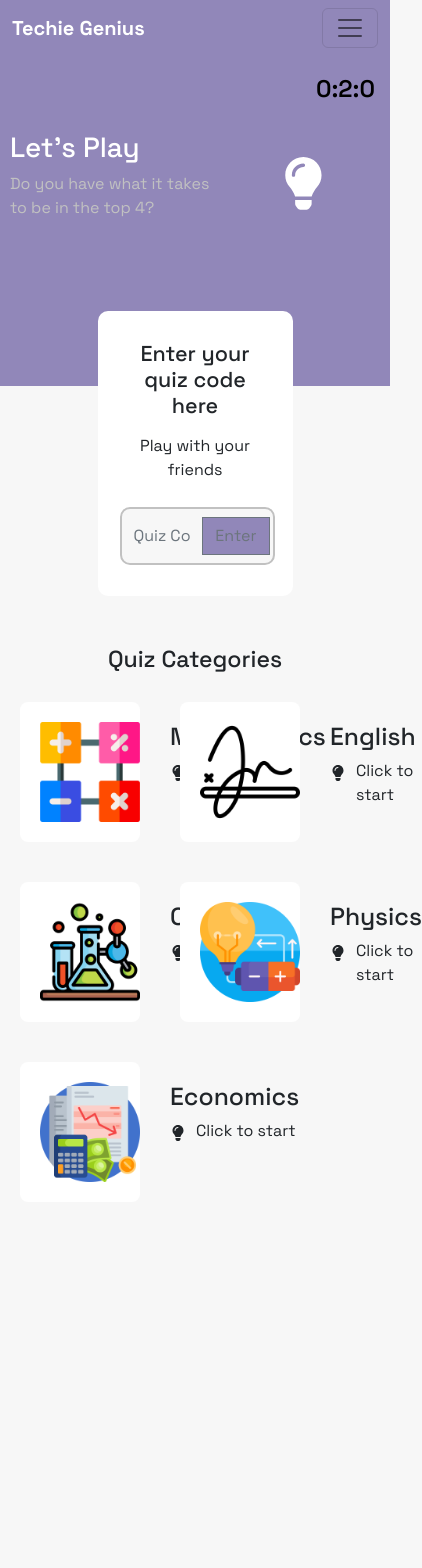
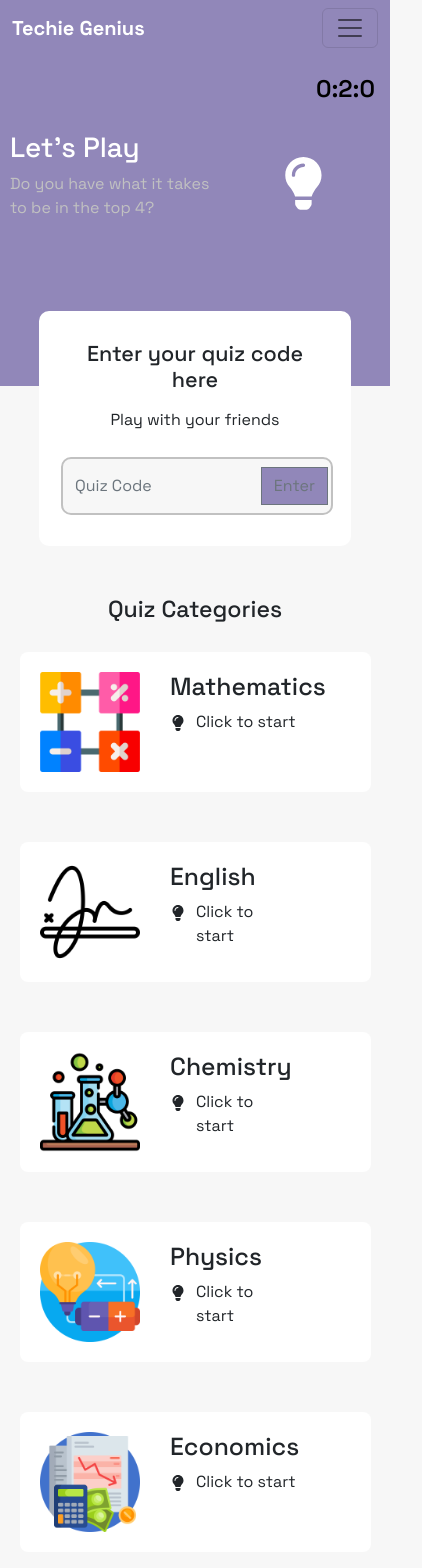
Before and after one commit to Uchechukwu10/techie-genius, a React (Create React App) app: page / in a window 390 px wide. Shown: the top 1568 px of the page, 422 px wide, since content can reach past the window. Before the commit the page ends 1222 px from the top, so only its background shows below. Built offline with nearby package versions, Linux system fonts and the light colour scheme.

Commit message:
add responsiveness and add more features

```diff
--- a/src/App.css
+++ b/src/App.css
@@ -76,6 +76,16 @@ body {
     right: 0;
     top: 0;
 }
+@media only screen and (max-width: 600px) {
+    .categories {
+        display: flex;
+        flex-direction: column;
+        gap: 10px;
+    }
+    .banner-box {
+        width: 80%;
+    }
+}
 
 
 
@@ -92,6 +102,7 @@ body {
     padding: 20px 100px 20px 20px;
     border-radius: 8px;
     margin: 20px;
+    /* pointer-events: none; */
 }
 .category-sub {
     display: flex;
@@ -100,6 +111,11 @@ body {
 .completed {
     background-color:#898989;
     opacity: 50%;
+}
+@media only screen and (max-width: 600px) {
+    .category {
+        width: 90%;
+    }
 }
 
 /****************** Question View ********************/
--- a/src/App.js
+++ b/src/App.js
@@ -1,4 +1,4 @@
-import {React, useState, useContext, useEffect} from 'react';
+import {React, useState } from 'react';
 import './App.css';
 import 'bootstrap/dist/css/bootstrap.min.css';
 import HomePage from './components/HomePage';
@@ -20,9 +20,9 @@ function App() {
   let interval;
 
   const startTimer = () => {
+    setGameState('readytoplay');
     const future = new Date().getTime();
     const deadline = future + 120000;
-    console.log(future);
 
     interval = setInterval(() => {
       const now = new Date().getTime();
@@ -36,8 +36,7 @@ function App() {
 
       if (distance < 0) {
         // Stop Timer
-
-        clearInterval(interval.current);
+        clearInterval(interval);
       } else {
         // Update Timer
         setTimerHours(hours.toLocaleString('en-US', {minimumIntegerDigits: 2, useGrouping:false}));
@@ -52,8 +51,9 @@ function App() {
   return (
     <div className="App">
       <NavBar />
-      <QuizContext.Provider value={{ gameState, setGameState, score, setScore, timerHours, timerMinutes, timerSeconds, timeLeft, category, setCategory, completed, setCompleted }}>
+      <QuizContext.Provider value={{ gameState, setGameState, score, setScore, timerHours, timerMinutes, timerSeconds, timeLeft, setTimeLeft, category, setCategory, completed, setCompleted }}>
       {gameState==='start' && <HomePage startTimer={startTimer}/>}
+      {gameState==='readytoplay' && <HomePage startTimer={startTimer}/>}
       {gameState==='playing' && <QuestionView />}
       {gameState==='end' && <EndQuiz />}
       </QuizContext.Provider>
--- a/src/components/EndQuiz.js
+++ b/src/components/EndQuiz.js
@@ -3,10 +3,14 @@ import { QuizContext } from '../assets/Contexts';
 
 
 const EndQuiz = () => {
-  const {gameState, setGameState} = useContext(QuizContext);
-  const { score, setScore } = useContext(QuizContext);
+  const { setGameState} = useContext(QuizContext);
+  const { score } = useContext(QuizContext);
+  const { setCompleted } = useContext(QuizContext);
+  const { setTimeLeft } = useContext(QuizContext);
+  setCompleted(['Mathematics', 'English', 'Physics', 'Chemistry', 'Economics']);
 
   const returnHome = () => {
+    setTimeLeft(0);
     setGameState('start');
   }
   return (
--- a/src/components/HomePage.js
+++ b/src/components/HomePage.js
@@ -1,11 +1,10 @@
-import React, { useContext } from 'react';
+import React, { useContext, useEffect } from 'react';
 import { QuizContext } from '../assets/Contexts';
 import { FaLightbulb } from 'react-icons/fa';
 import Form from 'react-bootstrap/Form';
 import InputGroup from 'react-bootstrap/InputGroup';
 import Button from 'react-bootstrap/Button';
 import Category from './Category';
-import NavBar from './NavBar';
 import maths from '../assets/images/maths.png';
 import english from '../assets/images/signature.png';
 import chemistry from '../assets/images/chemistry.png';
@@ -44,12 +43,14 @@ const HomePage = (props) => {
 
     const { gameState, setGameState } = useContext(QuizContext);
     const { timerHours, timerMinutes, timerSeconds, timeLeft } = useContext(QuizContext);
-    const { category, setCategory } = useContext(QuizContext);
+    const { setCategory } = useContext(QuizContext);
 
+    useEffect(() => {
+        if (timeLeft < 0 && timeLeft > -2000) {
+            setGameState('end');
+        }
+    });
 
-    const startGame = () => {
-        setGameState("playing");
-    }
   return (
     <div>
         <div className='banner' id='banner'>
@@ -62,6 +63,10 @@ const HomePage = (props) => {
                 }
             </div>
         </div>
+        {gameState==='readytoplay' ?
+        <div className='banner-box'>
+            <h4>Your Quiz is Going on Now, Goodluck!</h4>
+        </div> :
         <div className='banner-box'>
             <h4>Enter your quiz code here</h4>
             <p>Play with your friends</p>
@@ -76,7 +81,7 @@ const HomePage = (props) => {
                 Enter
                 </Button>
             </InputGroup>
-        </div>
+        </div>}
         <h3 className='categories-title'>Quiz Categories</h3>
         <div className='categories' >
         {categories.map((category, index) => {
--- a/src/components/QuestionView.js
+++ b/src/components/QuestionView.js
@@ -10,10 +10,10 @@ const QuestionView = () => {
     const selectOption = (chosen) => {
         setSelected(chosen);
     }
-    const { gameState, setGameState } = useContext(QuizContext);
+    const { setGameState } = useContext(QuizContext);
     const { score, setScore } = useContext(QuizContext);
     const { timerHours, timerMinutes, timerSeconds, timeLeft } = useContext(QuizContext);
-    const { category, setCategory } = useContext(QuizContext);
+    const { category } = useContext(QuizContext);
     const { completed, setCompleted } = useContext(QuizContext);
 
     let question;
```
